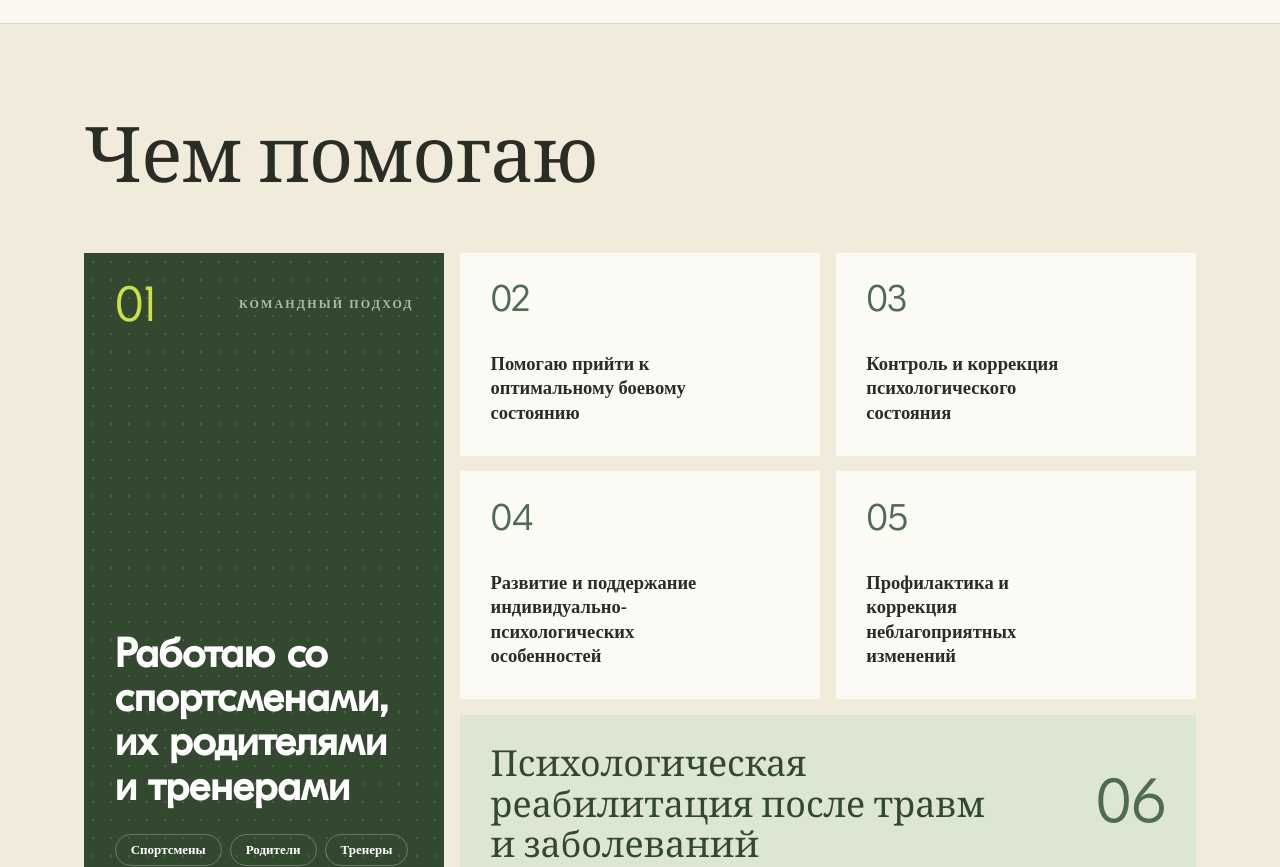
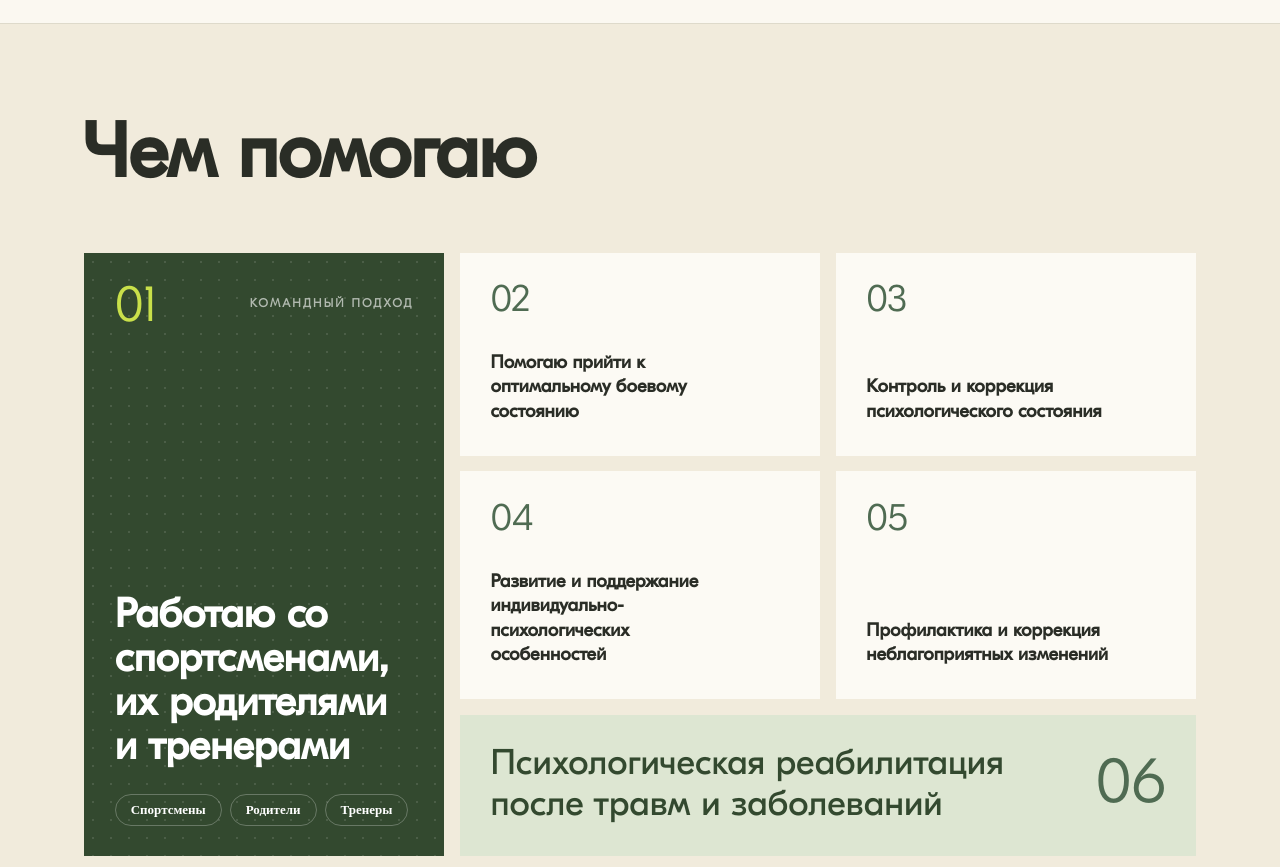
Before and after one commit to prstggvv/psycho-teacher, a React (Vite) app: page / in a window 1280 px wide. Shown: the part 1280-2147 px from the top of the page. Built offline with nearby package versions, Linux system fonts and the light colour scheme.

Commit message:
fix: component

```diff
--- a/src/components/MainComponents/MainPageComponents/WhatIDoing/ui/WhatIDoing.module.css
+++ b/src/components/MainComponents/MainPageComponents/WhatIDoing/ui/WhatIDoing.module.css
@@ -15,8 +15,7 @@
 
 .title {
   margin: 0;
-  font-family: var(--font-serif);
-  font-weight: 500;
+  font-family: var(--font-gt-pro-regular);
   color: var(--color-ink);
   letter-spacing: -0.01em;
   line-height: 0.98;
@@ -70,6 +69,7 @@
   font-weight: 600;
   font-size: clamp(17px, 1.45vw, 20px);
   line-height: 1.32;
+  font-family: var(--font-gt-pro-regular);
   color: var(--color-ink);
   max-width: 24ch;
   transition: color 0.45s ease;
@@ -130,6 +130,7 @@
   font-size: 12px;
   font-weight: 600;
   letter-spacing: 0.18em;
+  font-family: var(--font-gt-pro-light);
   text-transform: uppercase;
   color: rgba(255, 255, 255, 0.62);
 }
@@ -157,7 +158,6 @@
   padding: 7px 15px;
 }
 
-/* ── wide card ── */
 
 .cardWide {
   background: var(--color-green-mist);
@@ -184,7 +184,7 @@
 }
 
 .cardWide .cardTitle {
-  font-family: var(--font-serif);
+  font-family: var(--font-gt-pro-regular);
   font-weight: 500;
   font-size: clamp(26px, 2.8vw, 38px);
   line-height: 1.12;
@@ -197,7 +197,6 @@
   color: #fff;
 }
 
-/* ── mobile ── */
 
 @media (max-width: 759px) {
   .bento {
```
